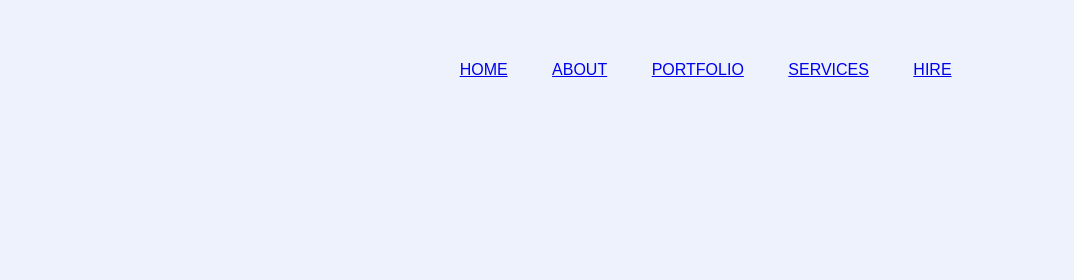
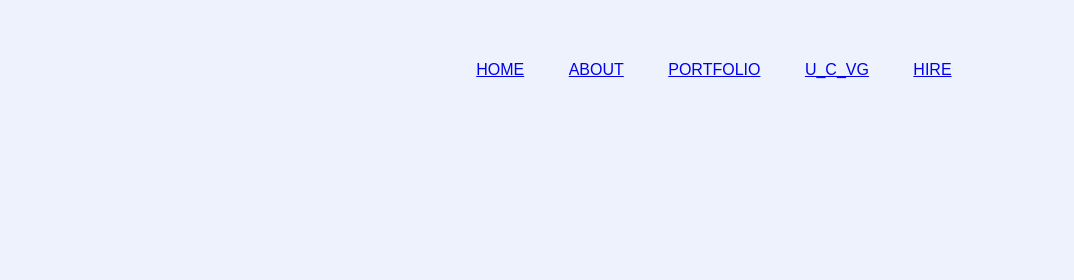
Before and after one commit to shakil-ahmmed/b.com, a plain HTML site: page index.html in a window 1280 px wide. Shown: the top 280 px of the page, 206-1280 px from the left. Drawn offline with Linux system fonts and the light colour scheme.

Commit message:
Update index.html

```diff
--- a/index.html
+++ b/index.html
@@ -12,7 +12,7 @@
                 <li><a href="https://shakil-ahmmed.github.io/aacom/#home">HOME</a></li>
                 <li><a href="https://www.facebook.com/shakilahhmmed/about">ABOUT</a></li>
                 <li><a href="https://shakil-ahmmed.github.io/py/">PORTFOLIO</a></li>
-                <li><a href="https://shakil-ahmmed.github.io/aacom/#services">SERVICES</a></li>
+                <li><a href="https://shakil-ahmmed.github.io/vg/">U_C_VG</a></li>
                 <li><a href="https://shakil-ahmmed.github.io/aacom/#home">HIRE</a></li>
 
             </ul>
```
